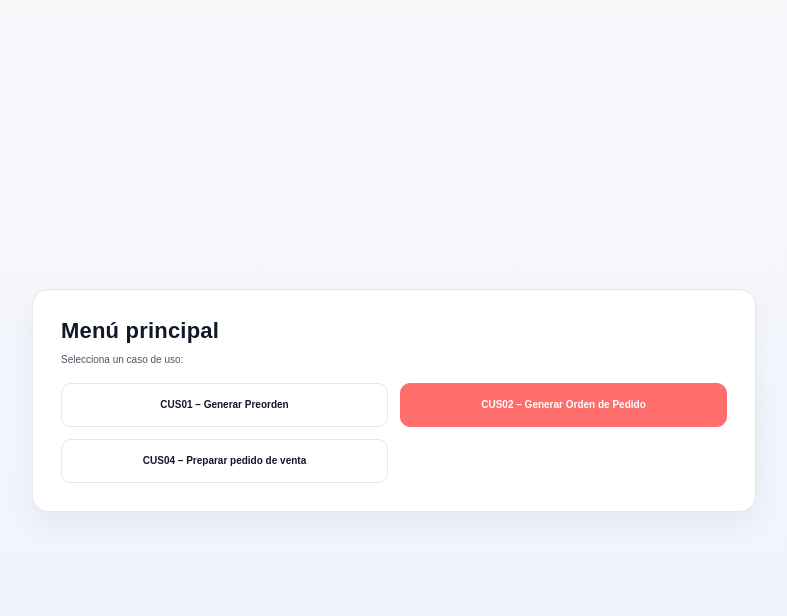
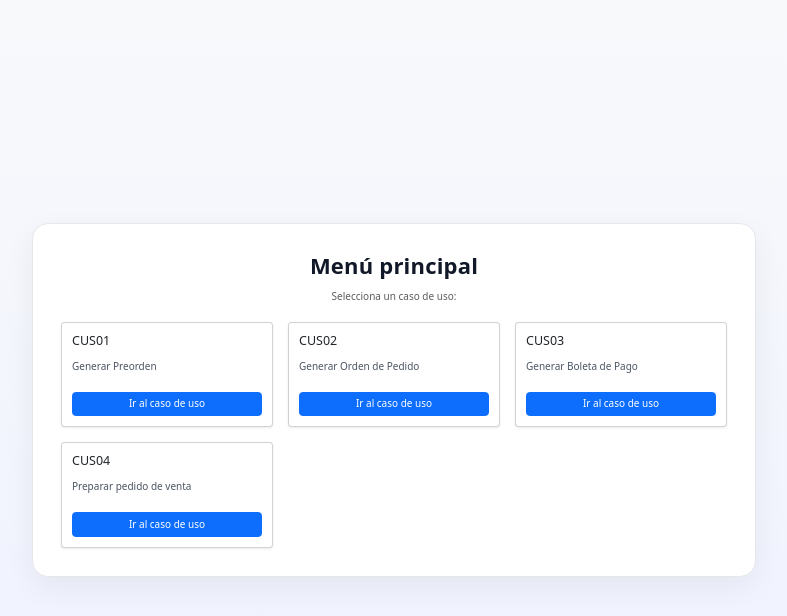
Before and after one commit to GinoRoLa/mundo-patitas, a PHP site: page /mundo-patitas/ in a window 1280 px wide. Shown: the top 616 px of the page, without its empty margins (246-1033 px from the left). Run offline with PHP 8.4, Linux system fonts and the light colour scheme.

Commit message:
Modificaciones rutas CUS02

```diff
--- a/Controlador/ControladorCUS02.php
+++ b/Controlador/ControladorCUS02.php
@@ -82,8 +82,8 @@ try {
         'items'               => $items,
         'cantidadProductos'   => $cant,
         'subtotal'            => $subt,
-        'descuento'           => $desc,      // monto en S/
-        'descuentoRate'       => $rate,      // (opcional) 0.10 / 0.15
+        'descuento'           => $desc,
+        'descuentoRate'       => $rate,
         'total'               => max(0, $subt - $desc)
       ]);
 
--- a/Modelo/DireccionEnvioCliente.php
+++ b/Modelo/DireccionEnvioCliente.php
@@ -3,12 +3,11 @@ final class DireccionEnvioCliente {
   private $cn;
   public function __construct() { $this->cn = (new Conexion())->conecta(); }
 
-  // /Modelo/DireccionEnvioCliente.php (método listarPorClienteId)
 public function listarPorClienteId(int $idCliente): array {
     $sql = "SELECT Id_DireccionEnvio, Id_Cliente, NombreContacto, TelefonoContacto, Direccion
               FROM t70DireccionEnvioCliente
              WHERE Id_Cliente = ?
-             ORDER BY Id_DireccionEnvio DESC"; // o EsPrincipal DESC, Id_DireccionEnvio DESC si agregas el flag
+             ORDER BY Id_DireccionEnvio DESC";
     $st = mysqli_prepare($this->cn, $sql);
     mysqli_stmt_bind_param($st, "i", $idCliente);
     mysqli_stmt_execute($st);
--- a/Vista/Script/CUS02/api.js
+++ b/Vista/Script/CUS02/api.js
@@ -1,11 +1,9 @@
 // /Vista/Script/CUS02/api.js
 (function () {
   window.SERVICIOURL = "http://localhost:8080";
-
   //window.SERVICIOURL = "http://localhost";
 
-  const BASE = `${window.SERVICIOURL}/Controlador/ControladorCUS02.php`;
-
+  const BASE = `${window.SERVICIOURL}/mundo-patitas/Controlador/ControladorCUS02.php`;
   //const BASE = `${window.SERVICIOURL}/mundo-patitas/Controlador/ControladorCUS02.php`;
 
   async function fetchJSON(url, opts = {}) {
--- a/Vista/Script/CUS02/orden.js
+++ b/Vista/Script/CUS02/orden.js
@@ -220,7 +220,7 @@
         document.getElementById("btnRegistrar").disabled = true;
         setDirty(false);
         window.Cliente.limpiarCliente();
-        Messages.global.ok(`Orden #${r.ordenId} generada.`, { autoclear: 2500 });
+        Messages.global.ok(`Orden #${r.ordenId} generada.`, { autoclear: 1500 });
         updateEnvioPanelVisibility();
       },
     });
--- a/Vista/Script/CUS02/preorden.js
+++ b/Vista/Script/CUS02/preorden.js
@@ -38,7 +38,7 @@
 
     window.Orden.pintarItemsConsolidados(r);
     setDirty(true);
-    Messages.preorden.ok("Preórdenes consolidadas correctamente.", { autoclear: 1300 });
+    Messages.preorden.ok("Preórdenes consolidadas correctamente.", { autoclear: 1100 });
   }
 
   /** Pinta la tabla de preórdenes y habilita/deshabilita el botón “Agregar”. */
--- a/index.php
+++ b/index.php
@@ -1,26 +1,87 @@
+
 <!doctype html>
 <html lang="es">
-
     <head>
         <meta charset="utf-8">
         <title>Menú – Mundo Patitas</title>
         <meta name="viewport" content="width=device-width, initial-scale=1" />
         <link rel="stylesheet" href="/Vista/Style/Style.css">
+        <link href="https://cdn.jsdelivr.net/npm/bootstrap@5.3.8/dist/css/bootstrap.min.css" rel="stylesheet" integrity="sha384-sRIl4kxILFvY47J16cr9ZwB07vP4J8+LH7qKQnuqkuIAvNWLzeN8tE5YBujZqJLB" crossorigin="anonymous">
     </head>
+    <body class="menu">
 
-<body class="menu">
-  <main class="container">
+        <main class="container my-5">
             <section class="menu-card">
-      <h2>Menú principal</h2>
-      <p>Selecciona un caso de uso:</p>
+                <div class="text-center mb-4">
+                    <h2 class="fw-bold">Menú principal</h2>
+                    <p class="text-muted">Selecciona un caso de uso:</p>
+                </div>
 
-      <div class="menu-actions">
-        <a href="/Vista/Page/CUS01_IU001.php" class="btn">CUS01 – Generar Preorden</a>
-        <a href="/Vista/Page/CUS02_IU003.php" class="btn btn-primary">CUS02 – Generar Orden de Pedido</a>
-        <a href="/Vista/Page/CUS04_IU004.php" class="btn">CUS04 – Preparar pedido de venta</a>
+                <div class="row row-cols-1 row-cols-md-2 row-cols-lg-3 g-4">
+
+                    <!-- Card CUS01 -->
+                    <div class="col">
+                        <div class="card shadow-sm h-100">
+                            <div class="card-body d-flex flex-column">
+                                <h5 class="card-title">CUS01</h5>
+                                <p class="card-text flex-grow-1">Generar Preorden</p>
+                                <a href="http://localhost:8080/mundo-patitas/vista/Page/CUS01_IU001.php"
+                                   class="btn btn-primary mt-auto" target="_blank">
+                                    Ir al caso de uso
+                                </a>
+                            </div>
+                        </div>
+                    </div>
+
+                    <!-- Card CUS02 -->
+                    <div class="col">
+                        <div class="card shadow-sm h-100">
+                            <div class="card-body d-flex flex-column">
+                                <h5 class="card-title">CUS02</h5>
+                                <p class="card-text flex-grow-1">Generar Orden de Pedido</p>
+                                <a href="http://localhost:8080/mundo-patitas/vista/Page/CUS02_IU003.php"
+                                   class="btn btn-primary mt-auto" target="_blank">
+                                    Ir al caso de uso
+                                </a>
+                            </div>
+                        </div>
+                    </div>
+
+                    <!-- Card CUS03 -->
+                    <div class="col">
+                        <div class="card shadow-sm h-100">
+                            <div class="card-body d-flex flex-column">
+                                <h5 class="card-title">CUS03</h5>
+                                <p class="card-text flex-grow-1">Generar Boleta de Pago</p>
+                                <a href="http://127.0.0.1:5501/index.html"
+                                   class="btn btn-primary mt-auto" target="_blank">
+                                    Ir al caso de uso
+                                </a>
+                            </div>
+                        </div>
+                    </div>
+
+                    <!-- Card CUS04 -->
+                    <div class="col">
+                        <div class="card shadow-sm h-100">
+                            <div class="card-body d-flex flex-column">
+                                <h5 class="card-title">CUS04</h5>
+                                <p class="card-text flex-grow-1">Preparar pedido de venta</p>
+                                <a href="http://localhost:8080/mundo-patitas/vista/Page/CUS04_IU004.php"
+                                   class="btn btn-primary mt-auto" target="_blank">
+                                    Ir al caso de uso
+                                </a>
+                            </div>
+                        </div>
+                    </div>
+
                 </div>
             </section>
         </main>
+
+
+        <script src="https://cdn.jsdelivr.net/npm/bootstrap@5.3.8/dist/js/bootstrap.bundle.min.js" integrity="sha384-FKyoEForCGlyvwx9Hj09JcYn3nv7wiPVlz7YYwJrWVcXK/BmnVDxM+D2scQbITxI" crossorigin="anonymous"></script>
+
     </body>
 
 </html>
```
Also changed, not shown: nbproject/private/private.xml (+2 -6 lines), 1 other file. Lines whose indentation alone changed are shown as unchanged.
